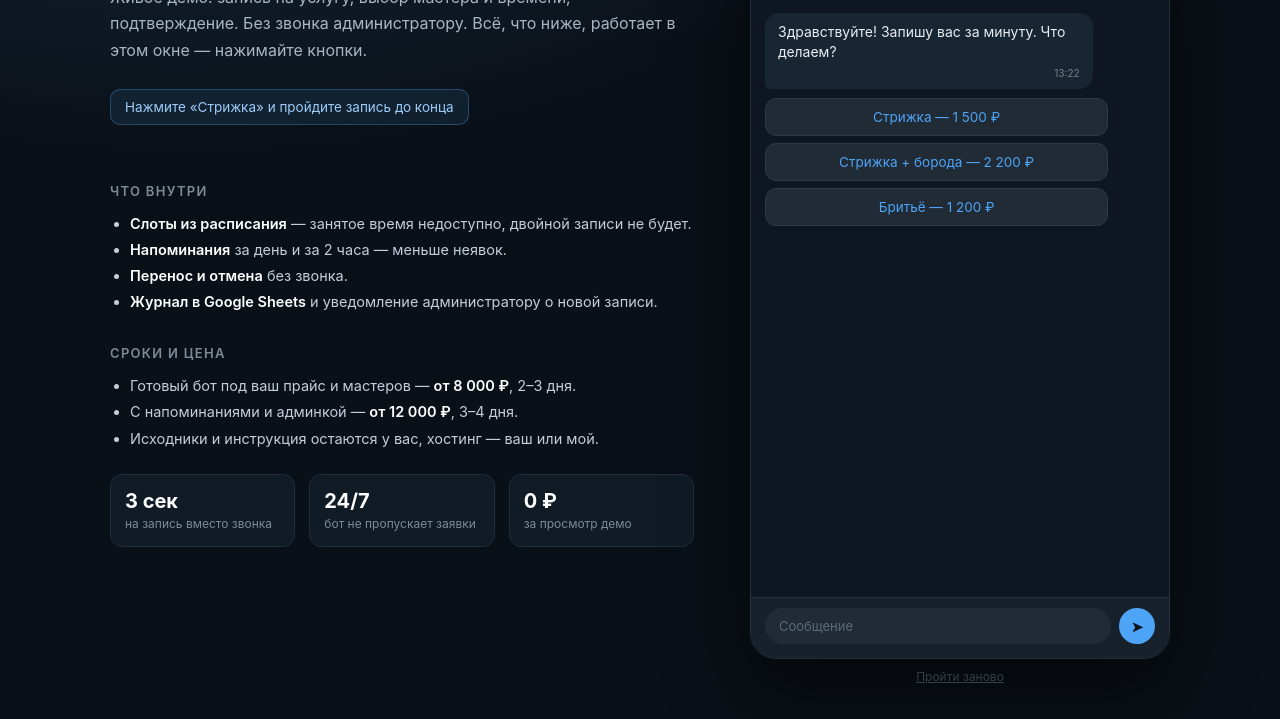
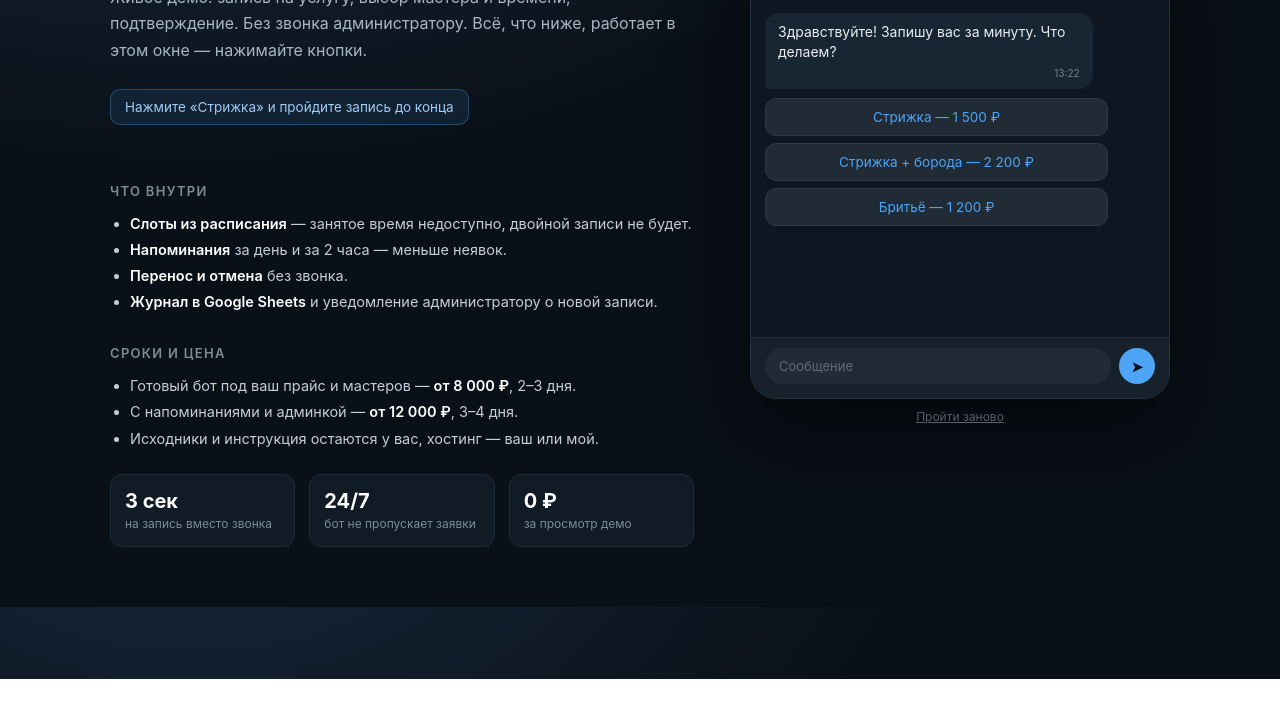
Before and after one commit to gerg666666-pixel/site-studio, a plain HTML site: page booking/index.html in a window 1280 px wide. Shown: the part 121-840 px from the top of the page. After the commit the page ends 800 px from the top, so only its background shows below. Drawn offline with Linux system fonts and the light colour scheme.

Commit message:
add booking bot demo

```diff
--- a/booking/index.html
+++ b/booking/index.html
@@ -24,7 +24,7 @@
   .ava{width:40px;height:40px;border-radius:50%;background:linear-gradient(135deg,#4ea4f6,#2b5278);display:flex;align-items:center;justify-content:center;font-size:17px}
   .name{font-weight:600;font-size:15px}
   .status{font-size:12px;color:var(--muted)}
-  .chat{padding:16px 14px 6px;display:flex;flex-direction:column;gap:9px;height:600px;overflow-y:auto;scroll-behavior:smooth}
+  .chat{padding:16px 14px 6px;display:flex;flex-direction:column;gap:9px;min-height:340px;max-height:620px;overflow-y:auto;scroll-behavior:smooth}
   .msg{max-width:84%;padding:9px 13px;border-radius:14px;font-size:14px;line-height:1.45;animation:pop .3s ease both}
   .in{background:var(--in);border-bottom-left-radius:5px;align-self:flex-start}
   .out{background:var(--out);border-bottom-right-radius:5px;align-self:flex-end}
@@ -41,7 +41,7 @@
   .inputbar{display:flex;gap:8px;padding:10px 14px 14px;background:var(--panel);border-top:1px solid #22303f}
   .field{flex:1;background:#202b36;border-radius:18px;padding:10px 14px;color:#5d6b79;font-size:13px}
   .send{width:36px;height:36px;border-radius:50%;background:var(--accent);display:flex;align-items:center;justify-content:center;color:#0b1219;font-weight:700;font-size:14px}
-  .reset{display:block;text-align:center;color:#4f5d6b;font-size:12px;margin-top:10px;cursor:pointer;text-decoration:underline}
+  .reset{display:block;text-align:center;color:#7f8f9e;font-size:12px;margin-top:10px;cursor:pointer;text-decoration:underline}
   .reset:hover{color:var(--accent)}
   @keyframes pop{from{opacity:0;transform:translateY(6px)}to{opacity:1;transform:none}}
   @media(max-width:900px){.wrap{grid-template-columns:1fr;gap:32px}.phone{position:static;width:100%;max-width:420px;margin:0 auto}.facts{grid-template-columns:1fr}h1{font-size:26px}}
```
